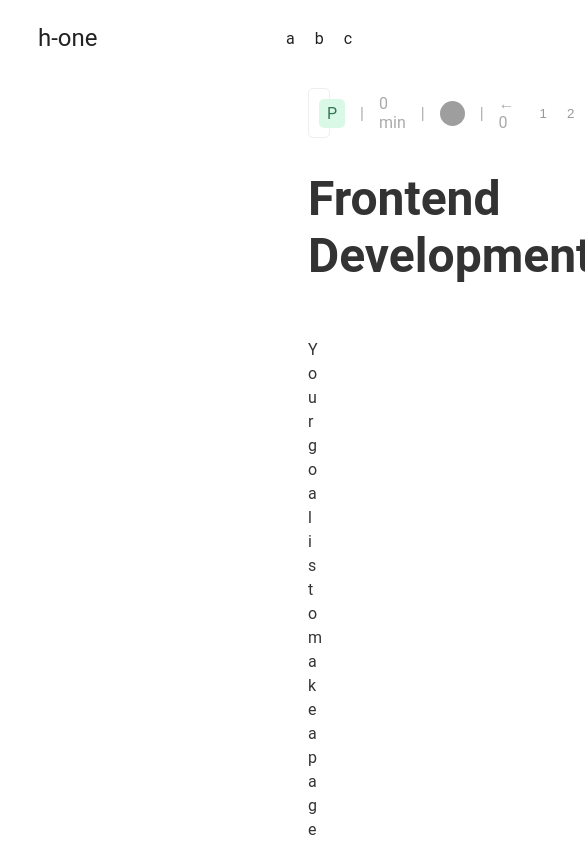
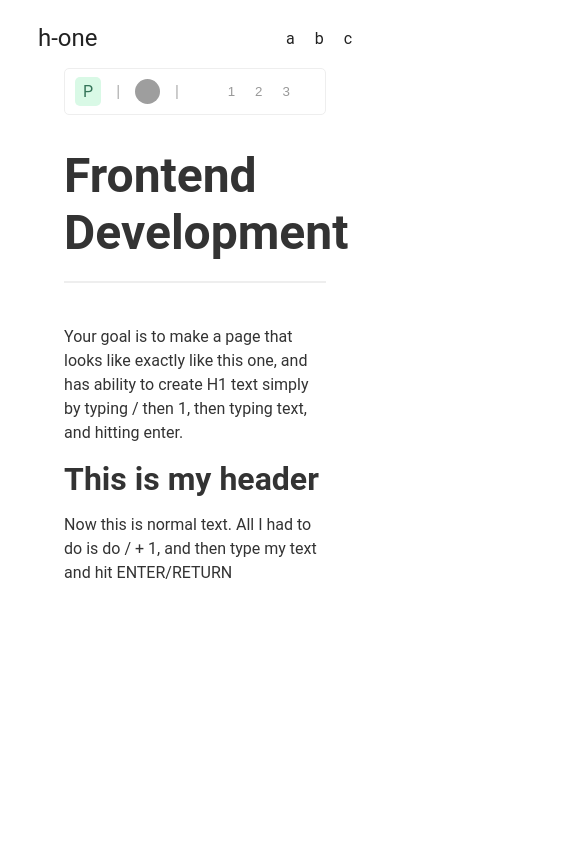
Before and after one commit to sametcodes/hone-notion, a React (Create React App) app: page / in a window 390 px wide. Shown: the top 844 px of the page, 585 px wide, since content can reach past the window. Built offline with nearby package versions, Linux system fonts and the light colour scheme; grey boxes are pictures that could not be loaded.

Commit message:
makes responsive :tada:

```diff
--- a/src/components/editor/header/index.tsx
+++ b/src/components/editor/header/index.tsx
@@ -1,4 +1,4 @@
-import React from 'react';
+import React, { ReactElement, ReactNode } from 'react';
 
 import { Container, EditorTitle } from "../../styled"
 import {
@@ -16,8 +16,9 @@ export const DocumentFlexWithSeperators = ({ children }: IDocumentFlexWithSepera
     return <DocumentFlex>
         {React.Children.map(children, (child, index) => {
             return <>
-                {index !== 0 && <DocumentBarText> | </DocumentBarText>}
                 {child}
+                <DocumentBarText hideMobile={(child as ReactElement).props.hideMobile}
+                    className="seperator"> | </DocumentBarText>
             </>
         })}
     </DocumentFlex>
@@ -35,11 +36,11 @@ export const Header = ({ title }: IHeader) => {
             <DocumentBar>
                 <DocumentFlexWithSeperators>
                     <DocumentStatus>P</DocumentStatus>
-                    <DocumentBarText>0 min</DocumentBarText>
+                    <DocumentBarText hideMobile>0 min</DocumentBarText>
                     <DocumentOwnerAvatar
                         src="https://pbs.twimg.com/profile_images/1576978682689765376/hcMUbibY_400x400.jpg"
                     />
-                    <DocumentBarText>← 0</DocumentBarText>
+                    <DocumentBarText hideMobile>← 0</DocumentBarText>
                 </DocumentFlexWithSeperators>
 
                 <DocumentFlex>
--- a/src/components/styled/index.ts
+++ b/src/components/styled/index.ts
@@ -30,11 +30,24 @@ export const MenuItem = styled.div`
 `;
 
 export const Container = styled.div`
-    padding: 0 300px;
 `;
 
 export const Main = styled.main`
     margin-top: 20px;
+    display: flex;
+    flex-direction: column;
+    justify-items: center;
+    justify-content: center;
+    align-content: center;
+    margin: 0px auto;
+    width: 50%;
+
+    @media only screen and (max-width: 768px) {
+        width: 70%;
+    }
+    @media only screen and (max-width: 320px) {
+        width: 95%;
+    }
 `;
 
 export const Textarea = styled.div`
@@ -124,9 +137,17 @@ export const DocumentFlex = styled.div`
     align-items: center;
 `
 
-export const DocumentElement = styled.div`
+interface IDocumentElement {
+    hideMobile?: boolean;
+}
+
+export const DocumentElement = styled.div<IDocumentElement>`
     position: relative;
     margin-right: 15px;
+
+    @media only screen and (max-width: 720px) {
+        display: ${props => props.hideMobile ? 'none !important' : 'block'};
+    }
 `
 
 export const DocumentStatus = styled(DocumentElement)`
@@ -144,9 +165,24 @@ export const DocumentOwnerAvatar = styled.img`
     border-radius: 50%;
 `;
 
-export const DocumentBarText = styled(DocumentElement)`
+interface IDocumentBarText {
+    hideMobile: boolean;
+}
+
+export const DocumentBarText = styled(DocumentElement) <IDocumentBarText>`
     font-size: 1em;
     color: #aaa;
+    display: block;
+
+    &.seperator{
+        @media only screen and (max-width: 720px) {
+            display: ${props => props.hideMobile ? 'none !important' : 'block'};
+        }
+    }
+
+    &:not([style*="display: none"]):last-child{
+        display: none;
+    }
 `;
 
 export const DocumentAction = styled(DocumentElement)`
@@ -164,3 +200,9 @@ export const DocumentActionButton = styled.button`
         background-color: #eee;
     }
 `;
+
+export const DocumentSeperator = styled.span`
+    color: #ccc;
+    font-size: 1.2em;
+    padding-right: 15px;
+`
```
